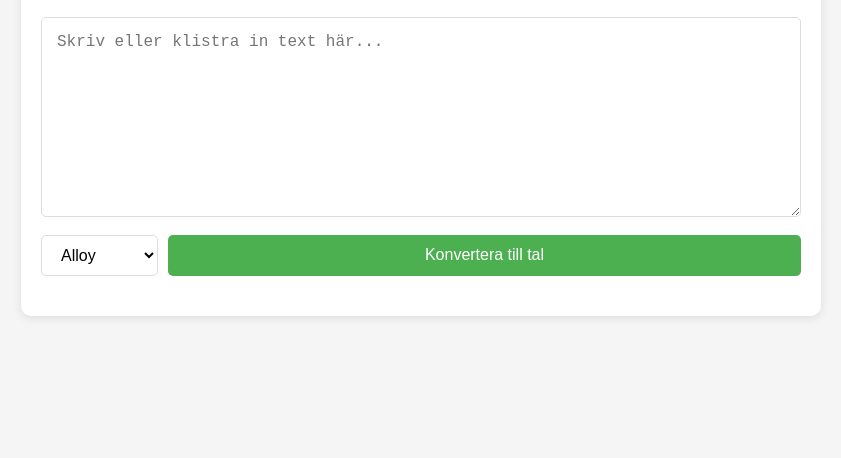
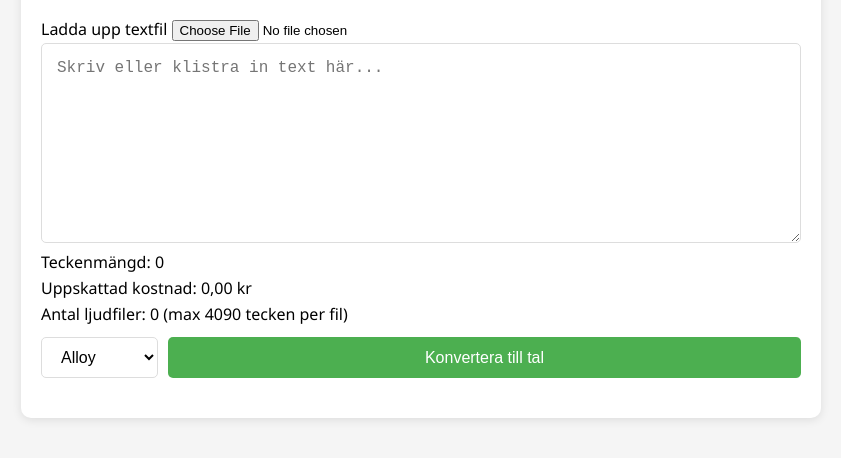
Before and after one commit to ximonse/prata, a website: page index.html in a window 1280 px wide. Shown: the part 94-552 px from the top of the page, without its empty margins (219-1060 px from the left). Drawn offline with Linux system fonts and the light colour scheme.

Commit message:
Update index.html

```diff
--- a/index.html
+++ b/index.html
@@ -11,7 +11,18 @@
         <h1>Text till Tal</h1>
 
         <div class="input-area">
+            <div class="upload-container">
+                <label for="fileUpload" class="upload-label">Ladda upp textfil</label>
+                <input type="file" id="fileUpload" accept=".txt,.md,.html,.csv,.doc,.docx" />
+            </div>
+
             <textarea id="textInput" placeholder="Skriv eller klistra in text här..."></textarea>
+
+            <div class="cost-calculator">
+                <p>Teckenmängd: <span id="charCount">0</span></p>
+                <p>Uppskattad kostnad: <span id="costEstimate">0,00</span> kr</p>
+                <p>Antal ljudfiler: <span id="segmentCount">0</span> (max 4090 tecken per fil)</p>
+            </div>
 
             <div class="controls">
                 <select id="voiceSelect">
@@ -32,10 +43,7 @@
             <p>Konverterar text till tal...</p>
         </div>
 
-        <div class="audio-player" id="audioPlayer" style="display: none;">
-            <audio id="audioElement" controls></audio>
-            <button id="downloadBtn">Ladda ner ljudfil</button>
-        </div>
+        <div class="audio-player" id="audioPlayer" style="display: none;"></div>
     </div>
 
     <script src="js/script.js"></script>
```
